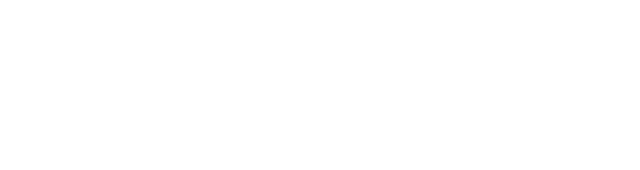
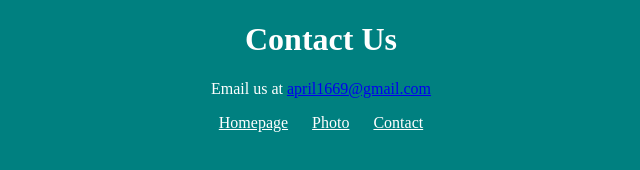
Before and after one commit to Aprilliggons/Croissant, a plain HTML site: page contact.html in a window 1280 px wide. Shown: the whole page, without its empty margins (319-959 px from the left). Drawn offline with Linux system fonts and the light colour scheme.

Commit message:
Added the contact page content

```diff
--- a/contact.html
+++ b/contact.html
@@ -3,7 +3,18 @@
   <head>
     <meta charset="UTF-8" />
     <meta name="viewport" content="width=device-width, initial-scale=1.0" />
-    <title>Contact Info</title>
+    <link rel="stylesheet" href="styles/styles.css" />
+    <title>Contact Us</title>
   </head>
-  <body></body>
+  <body>
+    <h1>Contact Us</h1>
+    <p>
+      Email us at <a href="mailto:april1669@gmail.com">april1669@gmail.com</a>
+    </p>
+    <footer>
+      <a href="/">Homepage</a>
+      <a href="/photo.html">Photo</a>
+      <a href="/contact.html">Contact</a>
+    </footer>
+  </body>
 </html>
```
